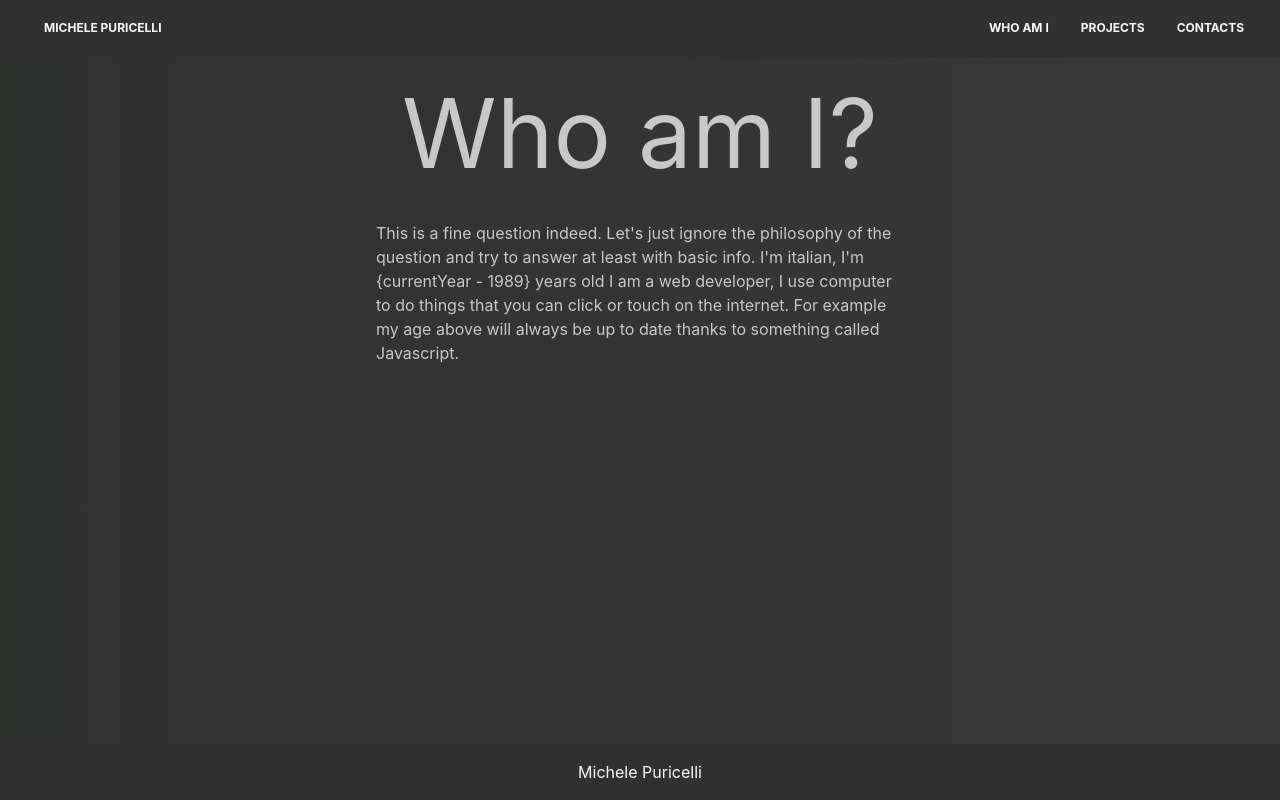
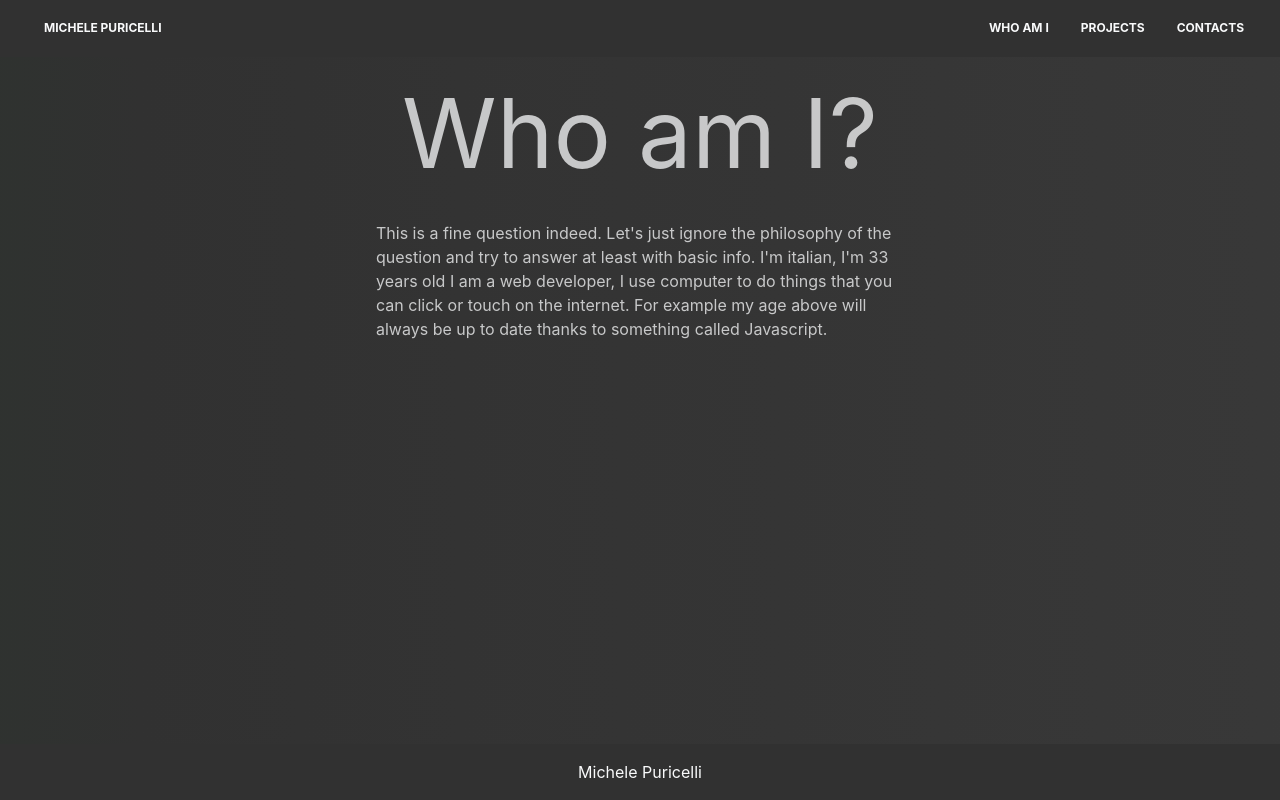
Before and after one commit to MikeBurton89/portfolio-nextjs, a Next.js app: page /WhoAmI in a window 1280 px wide. Built offline with nearby package versions, Linux system fonts and the light colour scheme.

Commit message:
Update WhoAmI.js

```diff
--- a/pages/WhoAmI.js
+++ b/pages/WhoAmI.js
@@ -15,7 +15,7 @@ const WhoAmI = () => {
                 <p className='px-6'>
                     {`This is a fine question indeed.
                     Let's just ignore the philosophy of the question and try to answer at least with basic info.
-                    I'm italian, I'm {currentYear - 1989} years old
+                    I'm italian, I'm ${currentYear - 1989} years old
                     I am a web developer, I use computer to do things that you can click or touch on the internet.
                     For example my age above will always be up to date thanks to something called Javascript.`}
                 </p>
```
